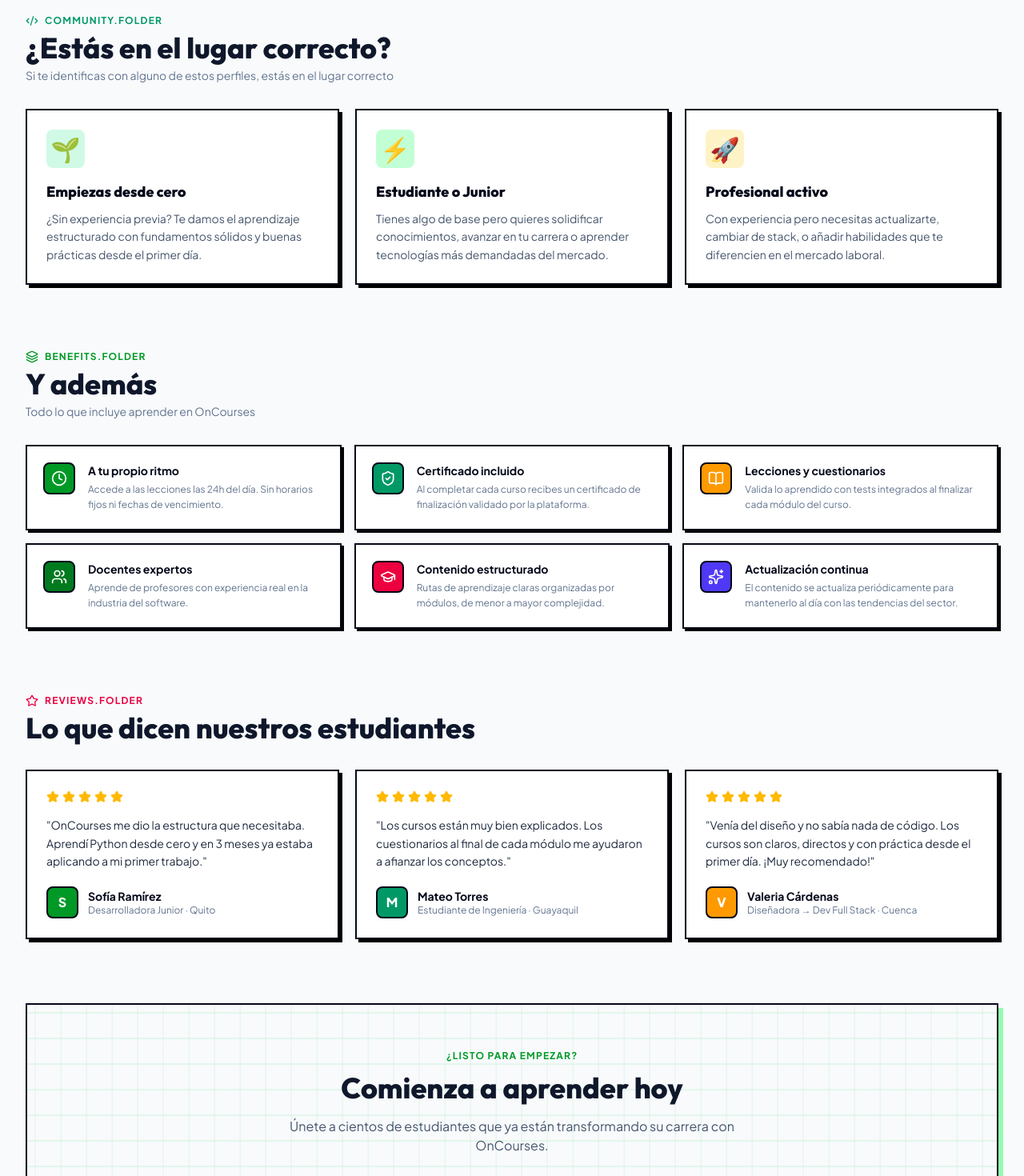
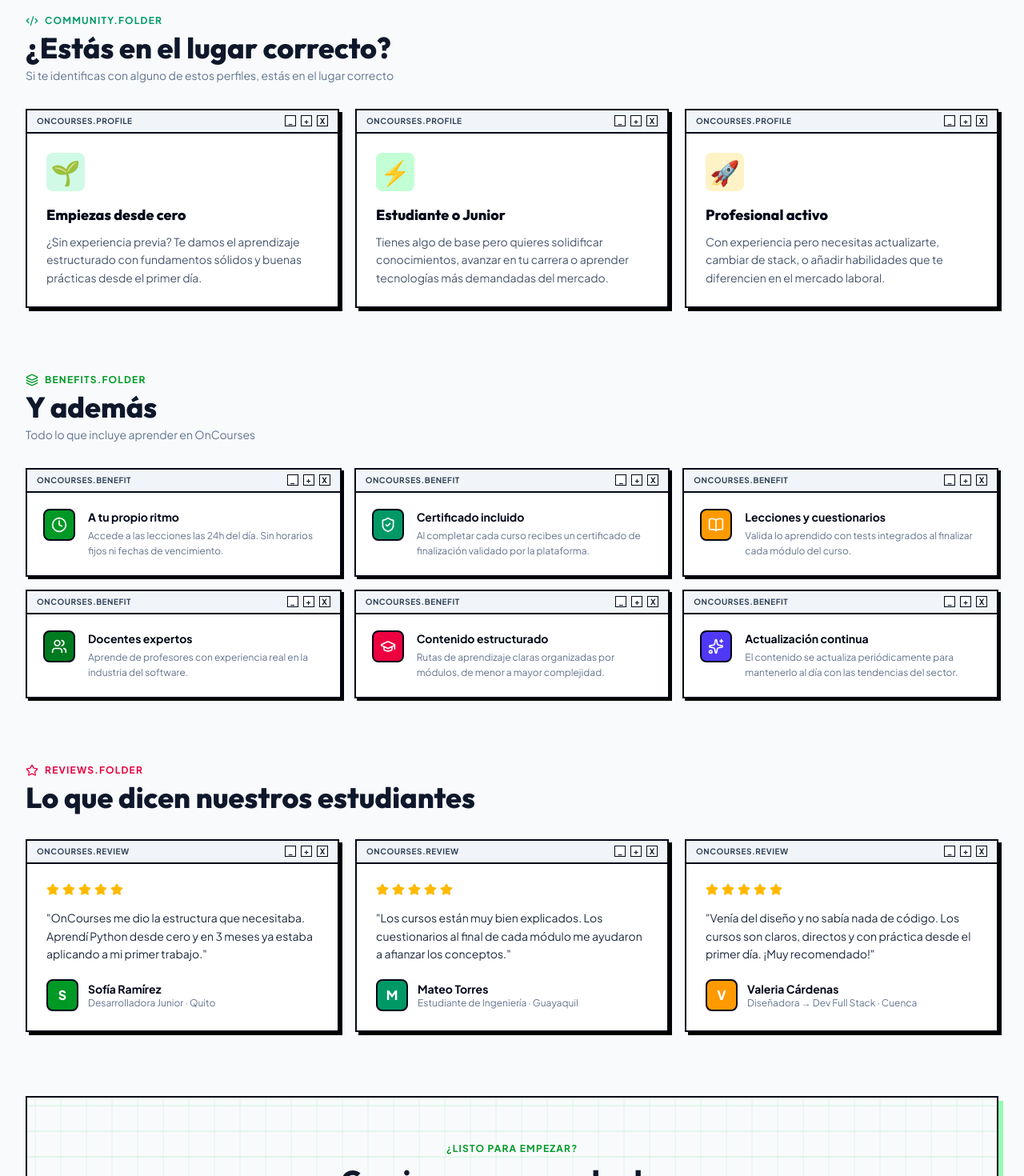
Before and after one commit to AlexLopezF04/on-courses-web, a React (Vite) app: page / in a window 1280 px wide. Shown: the part 1280-2750 px from the top of the page at 80% size. Built offline with nearby package versions, Linux system fonts and the light colour scheme; no server answers.

Commit message:
ux(cards): add chrome window header with control buttons to ProfileCard, Testimonial, and Benefit blocks

```diff
--- a/src/presentation/pages/HomePage.tsx
+++ b/src/presentation/pages/HomePage.tsx
@@ -21,21 +21,40 @@
 
 /* ─── Profile card (¿Es para ti?) ──────────────────────────────── */
 const ProfileCard: React.FC<{ emoji: string; title: string; desc: string; color: string }> = ({ emoji, title, desc, color }) => (
-  <div className="relative flex flex-col p-6 border-2 border-slate-950 shadow-[4px_4px_0px_0px_rgba(0,0,0,1)] dark:shadow-[4px_4px_0px_0px_#00FF41] bg-white hover:-translate-y-1 hover:shadow-[6px_6px_0px_0px_rgba(0,0,0,1)] dark:hover:shadow-[6px_6px_0px_0px_#00FF41] transition-all duration-200">
+  <div className="relative flex flex-col border-2 border-slate-950 shadow-[4px_4px_0px_0px_rgba(0,0,0,1)] dark:shadow-[4px_4px_0px_0px_#00FF41] bg-white hover:-translate-y-1 hover:shadow-[6px_6px_0px_0px_rgba(0,0,0,1)] dark:hover:shadow-[6px_6px_0px_0px_#00FF41] transition-all duration-200">
+    <div className="flex items-center justify-between border-b-2 border-slate-950 bg-slate-100 px-3 py-1.5">
+      <span className="text-[10px] font-bold uppercase tracking-wider text-slate-700 dark:text-slate-700">oncourses.profile</span>
+      <div className="flex items-center gap-1.5 shrink-0">
+        <span className="w-3.5 h-3.5 flex items-center justify-center border border-slate-950 text-[10px] font-bold select-none cursor-pointer bg-white text-slate-900 dark:text-slate-900">_</span>
+        <span className="w-3.5 h-3.5 flex items-center justify-center border border-slate-950 text-[10px] font-bold select-none cursor-pointer bg-white text-slate-900 dark:text-slate-900">+</span>
+        <span className="w-3.5 h-3.5 flex items-center justify-center border border-slate-950 text-[10px] font-bold select-none cursor-pointer bg-white text-slate-900 dark:text-slate-900">X</span>
+      </div>
+    </div>
+    <div className="p-6 flex flex-col flex-1">
       <span className={`text-3xl mb-4 w-12 h-12 flex items-center justify-center rounded-lg ${color}`}>{emoji}</span>
       <h3 className="font-display text-lg font-extrabold text-slate-950 dark:text-slate-950 mb-2">{title}</h3>
       <p className="text-sm text-slate-600 dark:text-slate-600 leading-relaxed">{desc}</p>
+    </div>
   </div>
 );
 
 /* ─── Testimonial card ──────────────────────────────────────────── */
 const Testimonial: React.FC<{ name: string; role: string; quote: string; initial: string; color: string }> = ({ name, role, quote, initial, color }) => (
-  <div className="flex flex-col p-6 border-2 border-slate-950 bg-white shadow-[4px_4px_0px_0px_rgba(0,0,0,1)] dark:shadow-[4px_4px_0px_0px_#00FF41]">
+  <div className="flex flex-col border-2 border-slate-950 bg-white shadow-[4px_4px_0px_0px_rgba(0,0,0,1)] dark:shadow-[4px_4px_0px_0px_#00FF41] h-full">
+    <div className="flex items-center justify-between border-b-2 border-slate-950 bg-slate-100 px-3 py-1.5">
+      <span className="text-[10px] font-bold uppercase tracking-wider text-slate-700 dark:text-slate-700">oncourses.review</span>
+      <div className="flex items-center gap-1.5 shrink-0">
+        <span className="w-3.5 h-3.5 flex items-center justify-center border border-slate-950 text-[10px] font-bold select-none cursor-pointer bg-white text-slate-900 dark:text-slate-900">_</span>
+        <span className="w-3.5 h-3.5 flex items-center justify-center border border-slate-950 text-[10px] font-bold select-none cursor-pointer bg-white text-slate-900 dark:text-slate-900">+</span>
+        <span className="w-3.5 h-3.5 flex items-center justify-center border border-slate-950 text-[10px] font-bold select-none cursor-pointer bg-white text-slate-900 dark:text-slate-900">X</span>
+      </div>
+    </div>
+    <div className="p-6 flex flex-col flex-1">
       <div className="flex items-center gap-1 mb-4">
         {[...Array(5)].map((_, i) => <Star key={i} className="h-4 w-4 fill-amber-400 text-amber-400" />)}
       </div>
       <p className="text-slate-800 dark:text-slate-800 text-sm leading-relaxed mb-5 flex-1">"{quote}"</p>
-    <div className="flex items-center gap-3">
+      <div className="flex items-center gap-3 mt-auto">
         <div className={`w-10 h-10 rounded-lg flex items-center justify-center font-extrabold text-white border-2 border-slate-950 ${color}`}>
           {initial}
         </div>
@@ -45,17 +64,28 @@
         </div>
       </div>
     </div>
+  </div>
 );
 
 /* ─── Benefit card ──────────────────────────────────────────────── */
 const Benefit: React.FC<{ icon: React.ReactNode; title: string; desc: string; accent: string }> = ({ icon, title, desc, accent }) => (
-  <div className="flex gap-4 p-5 border-2 border-slate-950 bg-white shadow-[3px_3px_0px_0px_rgba(0,0,0,1)] dark:shadow-[3px_3px_0px_0px_#00FF41] hover:-translate-y-0.5 transition-all duration-200">
+  <div className="flex flex-col border-2 border-slate-950 bg-white shadow-[3px_3px_0px_0px_rgba(0,0,0,1)] dark:shadow-[3px_3px_0px_0px_#00FF41] hover:-translate-y-0.5 transition-all duration-200">
+    <div className="flex items-center justify-between border-b-2 border-slate-950 bg-slate-100 px-3 py-1.5">
+      <span className="text-[10px] font-bold uppercase tracking-wider text-slate-700 dark:text-slate-700">oncourses.benefit</span>
+      <div className="flex items-center gap-1.5 shrink-0">
+        <span className="w-3.5 h-3.5 flex items-center justify-center border border-slate-950 text-[10px] font-bold select-none cursor-pointer bg-white text-slate-900 dark:text-slate-900">_</span>
+        <span className="w-3.5 h-3.5 flex items-center justify-center border border-slate-950 text-[10px] font-bold select-none cursor-pointer bg-white text-slate-900 dark:text-slate-900">+</span>
+        <span className="w-3.5 h-3.5 flex items-center justify-center border border-slate-950 text-[10px] font-bold select-none cursor-pointer bg-white text-slate-900 dark:text-slate-900">X</span>
+      </div>
+    </div>
+    <div className="flex gap-4 p-5 flex-1">
       <div className={`shrink-0 w-10 h-10 flex items-center justify-center rounded-lg border-2 border-slate-950 ${accent}`}>
         {icon}
       </div>
       <div>
         <h3 className="font-bold text-sm text-slate-950 dark:text-slate-950 mb-1">{title}</h3>
         <p className="text-xs text-slate-500 dark:text-slate-500 leading-relaxed">{desc}</p>
+      </div>
     </div>
   </div>
 );
```
Lines whose indentation alone changed are shown as unchanged.
